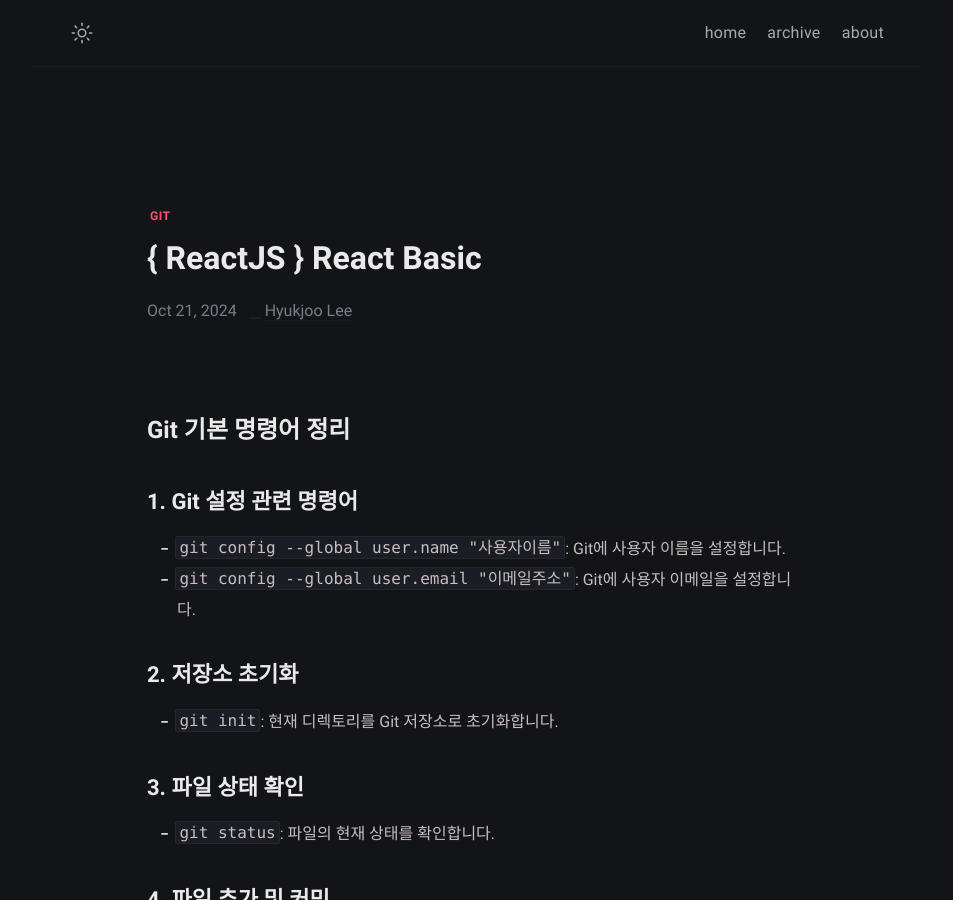
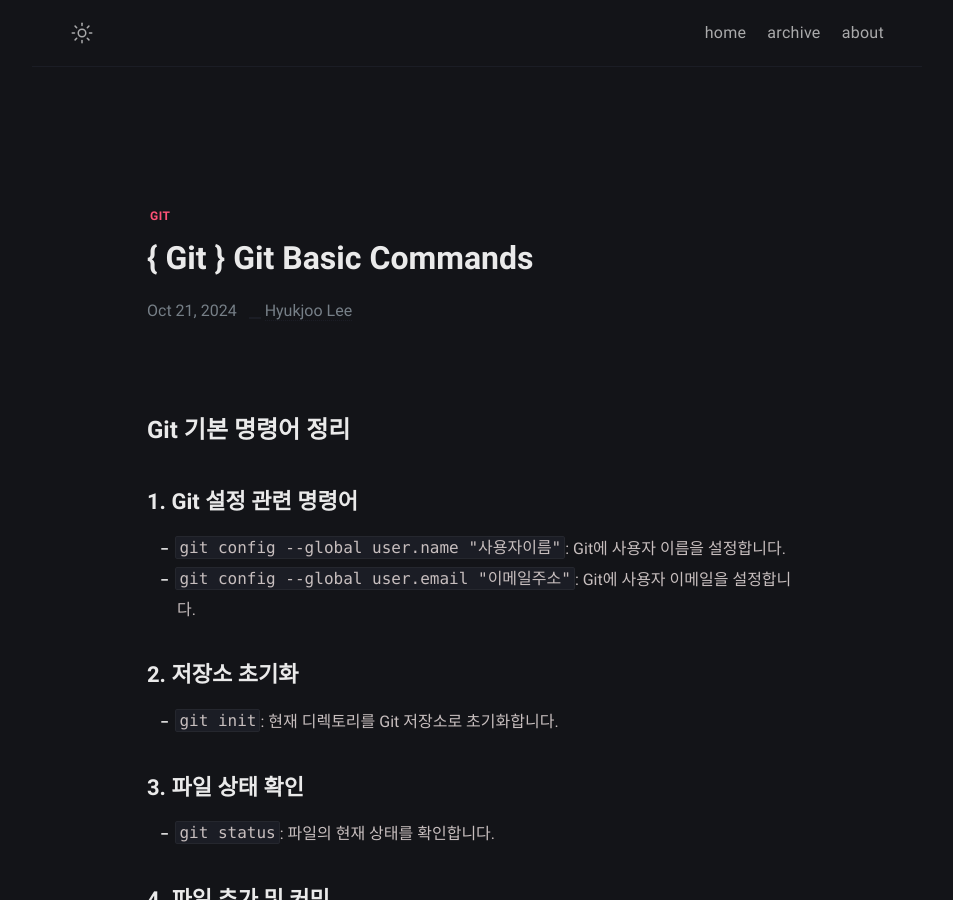
Before and after one commit to Hyukjoo-Lee/Hyukjoo-Lee.github.io, a Jekyll site: the page built from _posts/2024-10-21-Git_commands.markdown, in a window 1280 px wide and 900 px high. Shown: the whole window, without its empty margins (163-1116 px from the left). Built offline with Jekyll 4.4.1, drawn with Linux system fonts in a browser that asks for light colours.

Commit message:
edited a content

```diff
--- a/_posts/2024-10-21-Git_commands.markdown
+++ b/_posts/2024-10-21-Git_commands.markdown
@@ -1,5 +1,5 @@
 ---
-title: "{ ReactJS } React Basic"
+title: "{ Git } Git Basic Commands"
 date: 2024-10-21 10:50:00 KST
 tags: [Git]
 ---
```
